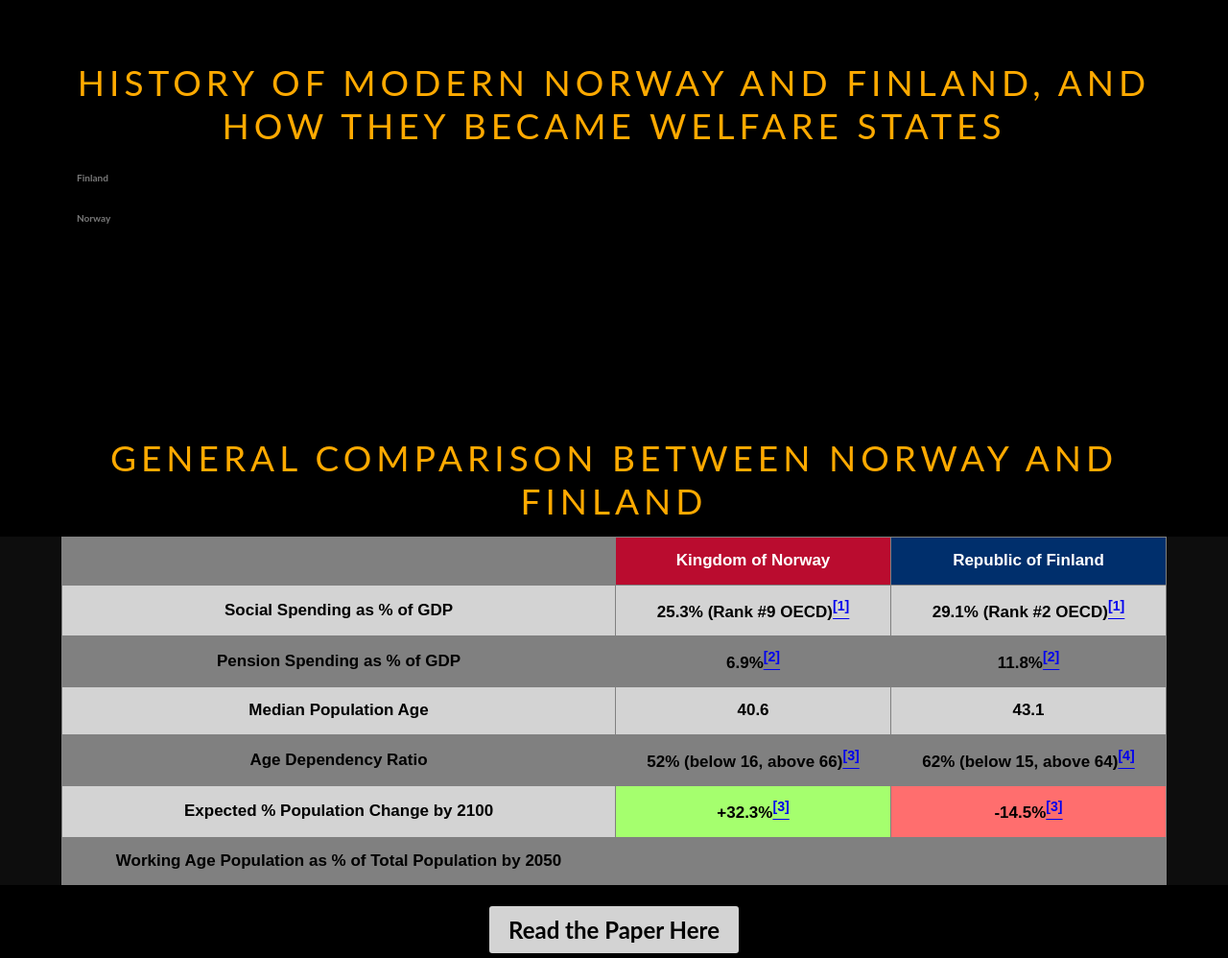
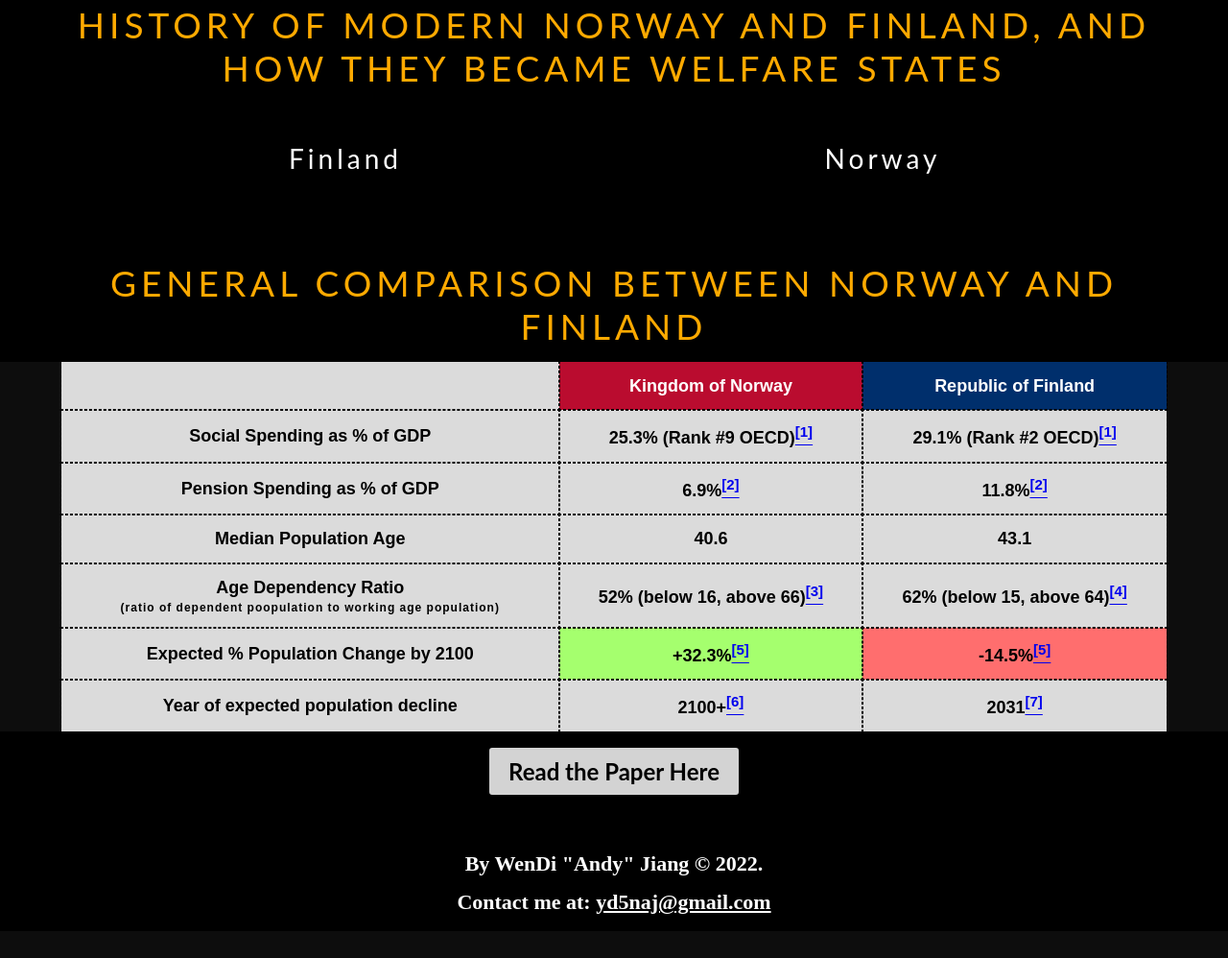
Before and after one commit to ydnja/ydnja.github.io, a plain HTML site: page html/Nordic.html in a window 1280 px wide. Shown: the part 957-1955 px from the top of the page at 96% size. After the commit the page ends 1927 px from the top, so only its background shows below. Drawn offline with Linux system fonts and the light colour scheme.

Commit message:
CSS and Nordic Model Update

```diff
--- a/css/DroneIt.css
+++ b/css/DroneIt.css
@@ -250,6 +250,13 @@
   margin-top: 45px;
 }
 /*ADD H6 FOR COUNTRY Comparison*/
+h6 {
+  letter-spacing: 4px;
+  font: 28px "Lato", sans-serif;
+  color: white;
+  margin-bottom: 10px;
+  margin-top: 45px;
+}
 
 p
 {
@@ -260,6 +267,15 @@
   text-align: center;
   margin-top: 0;
   margin-bottom: 15px;
+}
+
+p.smol {
+  letter-spacing: 1px;
+  font-size: 12px;
+  color: black;
+  font-family: "Arial";
+  margin-bottom: 0px;
+  margin-top: -5px;
 }
 
 dt
@@ -281,6 +297,18 @@
   margin: 0;
   font: 400 15px/1.8 "Lato", sans-serif;
   color: #777;
+}
+
+.column {
+  float: left;
+  width: 50%;
+}
+
+/* Clear floats after the columns */
+.row:after {
+  content: "";
+  display: table;
+  clear: both;
 }
 
 .bgimg-99, .bgimg-22, .bgimg-4, .bgimg-6, .bgimg-7, .bgimg-13, .Immigration, .headerAbout, .bgimg-11, .Average-Temp {
--- a/css/Table.css
+++ b/css/Table.css
@@ -8,24 +8,29 @@
 
 td, th
 {
-  border: 1px solid grey;
+  outline: 1px dashed black;
   text-align: center;
   padding: 9px;
-  font-size: 17px;
+  font-size: 18px;
+  font-weight: bold;
+}
+
+th {
+  outline: 1px dashed black;
 }
 
 tr:nth-child(even)
 {
-  background-color: lightgrey;
+  background-color: #dbdbdb;
   color: black;
 }
 
 tr:nth-child(odd)
 {
-  background-color: grey;
+  background-color: #dbdbdb;
   color: black;
 }
 strong
 {
-  font-size: 17px;
+  font-size: 18px;
 }
--- a/html/Nordic.html
+++ b/html/Nordic.html
@@ -31,75 +31,93 @@
   </nav>
   <!-- End of Navigation Bar-->
 
+<!--BEGIN BIG TITLE-->
 <div class="headerAgri">
   <div class="caption">
     <span class="border">Nordic Model, A Comparative Analysis Between Norway and Finland</span>
   </div>
 </div>
+<!--END BIG TITLE-->
 
 <!--BEGIN COUNTRY HISTORY INTRO-->
-  <div style="color: #777; background-color: #000000; text-align:center; padding: 75px 80px;text-align: justify;">
+  <div style="color: #777; background-color: #000000; text-align:center; padding: 15px 80px;text-align: justify;">
         <h5 style="text-align: center">History of modern Norway and Finland, and How They Became welfare States</h5>
-          <h6>Finland</h6>  <!--ADD A NEW H6 TO CSS, TO DISTINGUISH THE COUNTRIES-->
+        <div class="row">
 
-          <h6>Norway</h6>
+          <!-- BEGIN FINLAND PARAGRAPH-->
+          <div class="column">
+            <center><h6>Finland</h6></center>
+              <p> </p>
+          </div>
+          <!-- BEGIN NORWAY PARAGRAPH-->
+          <div class="column">
+            <center><h6>Norway</h6></center>
+              <p> </p>
+          </div>
+        </div>
       </div>
 <!--END COUNTRY INTRO-->
 
 <!--BEGIN OF TABLE OF COMPARISONS-->
-  <div style="color: #777; background-color: #000000; text-align:center; padding: 75px 80px 5px;text-align: justify;">
+  <div style="color: #777; background-color: #000000; text-align:center; padding: 15px 80px 5px;text-align: justify;">
         <h5 style="text-align: center">General Comparison Between Norway and Finland</h5>
       </div>
-  <center>
-  <table>
+
+  <!--BEGIN TABLE-->
+  <center> <table>
     <tr>
       <th></th>
       <th style="background-color: #ba0c2f; color: #ffffff">Kingdom of Norway</a></th>
       <th style="background-color: #002F6C; color: #ffffff">Republic of Finland</a></th>
     </tr>
+
     <tr>
       <th> <strong>Social Spending as % of GDP</strong> </th>
-  <th>25.3% (Rank #9 OECD)<a href="https://data.oecd.org/socialexp/social-spending.htm#indicator-chart"><sup>[1]</sup></a></th>
-  <th>29.1% (Rank #2 OECD)<a href="https://data.oecd.org/socialexp/social-spending.htm#indicator-chart"><sup>[1]</sup></a></th>
+        <td>25.3% (Rank #9 OECD)<a href="https://data.oecd.org/socialexp/social-spending.htm#indicator-chart"><sup>[1]</sup></a></td>
+        <td>29.1% (Rank #2 OECD)<a href="https://data.oecd.org/socialexp/social-spending.htm#indicator-chart"><sup>[1]</sup></a></td>
       </tr>
+
     <tr>
       <th> <strong>Pension Spending as % of GDP</strong> </th>
-      <th>6.9%<a href="https://data.oecd.org/socialexp/pension-spending.htm#indicator-chart"><sup>[2]</sup></a></th>
-      <th>11.8%<a href="https://data.oecd.org/socialexp/pension-spending.htm#indicator-chart"><sup>[2]</sup></a></th>
+        <td>6.9%<a href="https://data.oecd.org/socialexp/pension-spending.htm#indicator-chart"><sup>[2]</sup></a></td>
+        <td>11.8%<a href="https://data.oecd.org/socialexp/pension-spending.htm#indicator-chart"><sup>[2]</sup></a></td>
       </tr>
+
     <tr>
       <th> <strong>Median Population Age</strong> </th>
-      <th>40.6</th>
-      <th>43.1</th>
+        <td>40.6</td>
+        <td>43.1</td>
       </tr>
+
     <tr>
-      <th> <strong>Age Dependency Ratio</strong> </th>
-      <th>52% (below 16, above 66)<a href="https://data.worldbank.org/indicator/SP.POP.DPND?locations=NO"><sup>[3]</sup></a></th>
-      <th>62% (below 15, above 64)<a href="https://data.worldbank.org/indicator/SP.POP.DPND?locations=FI"><sup>[4]</sup></a></th>
+      <th> <strong>Age Dependency Ratio</strong> <br> <p class="smol">(ratio of dependent poopulation to working age population)</p></th>
+        <td>52% (below 16, above 66)<a href="https://data.worldbank.org/indicator/SP.POP.DPND?locations=NO"><sup>[3]</sup></a></td>
+        <td>62% (below 15, above 64)<a href="https://data.worldbank.org/indicator/SP.POP.DPND?locations=FI"><sup>[4]</sup></a></td>
       </tr>
+
     <tr>
       <th> <strong>Expected % Population Change by 2100</strong> </th>
-      <th style="background-color:#a5ff6e">+32.3%<a href="https://ec.europa.eu/eurostat/statistics-explained/index.php?oldid=497115#Population_projections_by_country"><sup>[3]</sup></a></th>
-      <th style="background-color:#ff6e6e;">-14.5%<a href="https://ec.europa.eu/eurostat/statistics-explained/index.php?oldid=497115#Population_projections_by_country"><sup>[3]</sup></a></th>
-    </tr>
-  <th> <strong>Working Age Population as % of Total Population by 2050</strong> </th>
-    <th></th>
-    <th></th>
+        <td style="background-color:#a5ff6e">+32.3%<a href="https://ec.europa.eu/eurostat/statistics-explained/index.php?oldid=497115#Population_projections_by_country"><sup>[5]</sup></a></td>
+        <td style="background-color:#ff6e6e;">-14.5%<a href="https://ec.europa.eu/eurostat/statistics-explained/index.php?oldid=497115#Population_projections_by_country"><sup>[5]</sup></a></td>
       </tr>
 
-  </table>
-  </center>
-  <!--END TABLE OF COMPARISONS-->
+    <tr>
+      <th><strong>Year of expected population decline</strong></th>
+        <td>2100+<a href="https://www.ssb.no/en/befolkning/artikler-og-publikasjoner/_attachment/422993?_ts=172758d6808"><sup>[6]</sup></a></td>
+          <td>2031<a href="https://www.stat.fi/til/vaenn/2019/vaenn_2019_2019-09-30_tie_001_en.html"><sup>[7]</sup></a></td>
+        </tr>
+
+      </table></center>
+  <!--END TABLE-->
 
 
-  <div style="color: #777; background-color: #000000; text-align:center;padding:20px 80px;text-align: justify;">
+  <div style="color: #777; background-color: #000000; text-align:center;padding:15px 80px 5px;text-align: justify;">
       <center> </center>
       <p> <a href="../Nordic.pdf" target="_blank" class="btn SpaceX">Read the Paper Here</a> </p> <!--BRING NORDIC PDF TO THIS PC-->
     </div>
 
   <div style="position:relative;">
       <div style="color:#ddd;background-color:black;text-align:center;padding:15px 80px 10px; text-align: justify;">
-        <p></p>
         <h4>By WenDi "Andy" Jiang &copy; 2022.</h4>
         <h4>Contact me at: <a href = "mailto: yd5naj@gmail.com" style = "color:#ffffff">yd5naj@gmail.com</a> </h4>
       </div>
```
Also changed, not shown: html/Economics.html (+3 -1 lines), index.html (+4 -3 lines), 1 other file. Lines whose indentation alone changed are shown as unchanged.
